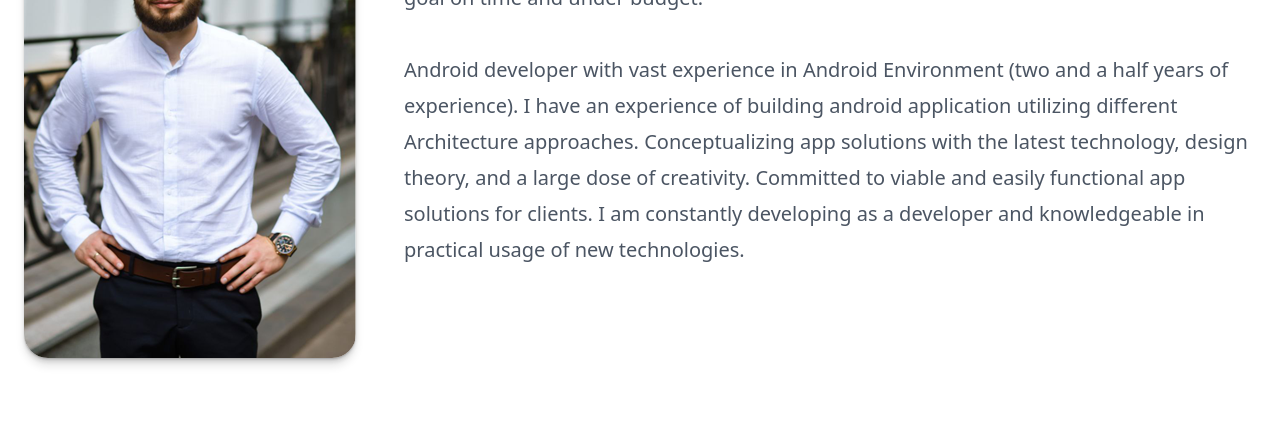
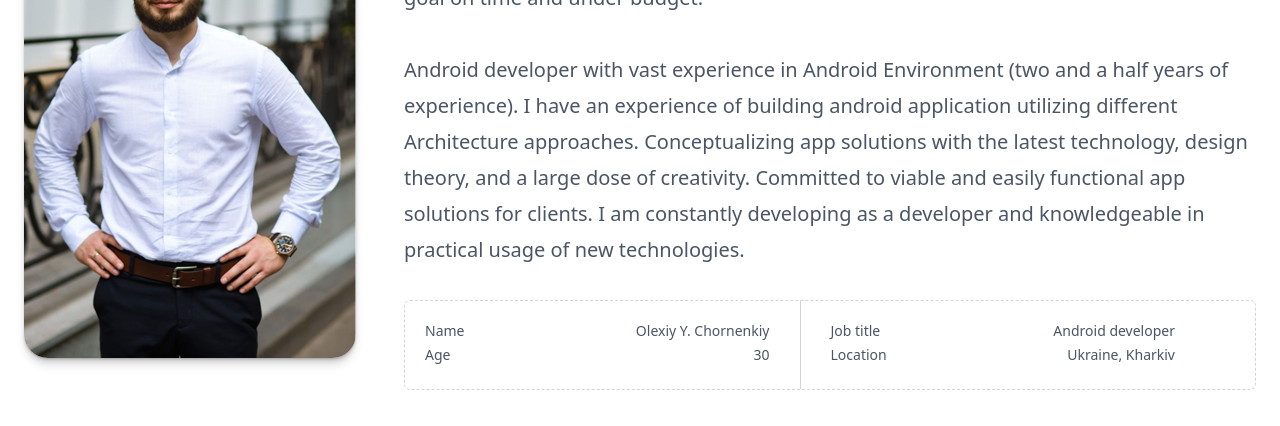
Before and after one commit to J-iSkeLo/portfolio, a React (Create React App) app: page / in a window 1280 px wide. Shown: the part 1089-1515 px from the top of the page. Built offline with nearby package versions, Linux system fonts and the light colour scheme.

Commit message:
WIP on about section

```diff
--- /dev/null
+++ b/src/modules/calculateAge.ts
@@ -0,0 +1,14 @@
+const calculateAge = (): string => {
+    var today = new Date()
+    var birthDate = new Date('1991-06-25 00:00:00')
+    var age = today.getFullYear() - birthDate.getFullYear()
+    var m = today.getMonth() - birthDate.getMonth()
+
+    if (m < 0 || (m === 0 && today.getDate() < birthDate.getDate())) {
+        age--
+    }
+
+    return age.toString()
+}
+
+export default calculateAge
--- a/src/sections/About.tsx
+++ b/src/sections/About.tsx
@@ -1,8 +1,20 @@
 import React from 'react'
 import Section from '../components/Section/Section'
 import photo from '../assets/img/me.png'
+import calculateAge from '../modules/calculateAge'
 
 const About: React.FC = () => {
+    const sectionItems = [
+        [
+            { label: 'Name', value: 'Olexiy Y. Chornenkiy' },
+            { label: 'Age', value: calculateAge() },
+        ],
+        [
+            { label: 'Job title', value: 'Android developer' },
+            { label: 'Location', value: 'Ukraine, Kharkiv' },
+        ],
+    ]
+
     return (
         <div className="container">
             <Section title="About me">
@@ -27,6 +39,20 @@ const About: React.FC = () => {
                         Committed to viable and easily functional app solutions for clients.
                         I am constantly developing as a developer and knowledgeable in
                         practical usage of new technologies.
+
+                        <div className="flex w-full pl-[20px] pr-[20px] rounded-md border border-dashed border-gray-300 mt-8">
+                            {sectionItems.map((sect, index) => {
+                                return <section key={index} className="mr-[30px] pr-[30px] border-r border-r-dashed border-gray-300 last:border-none py-[20px] flex-1">
+                                    {sect.map((item, i) => {
+                                        return <p key={i} className="text-sm flex justify-between relative mb-1">
+                                            <h4>{item.label}</h4>
+                                            <b></b>
+                                            <h4>{item.value}</h4>
+                                        </p>
+                                    })}
+                                </section>
+                            })}
+                        </div>
                     </div>
                 </div>
             </Section>
```
